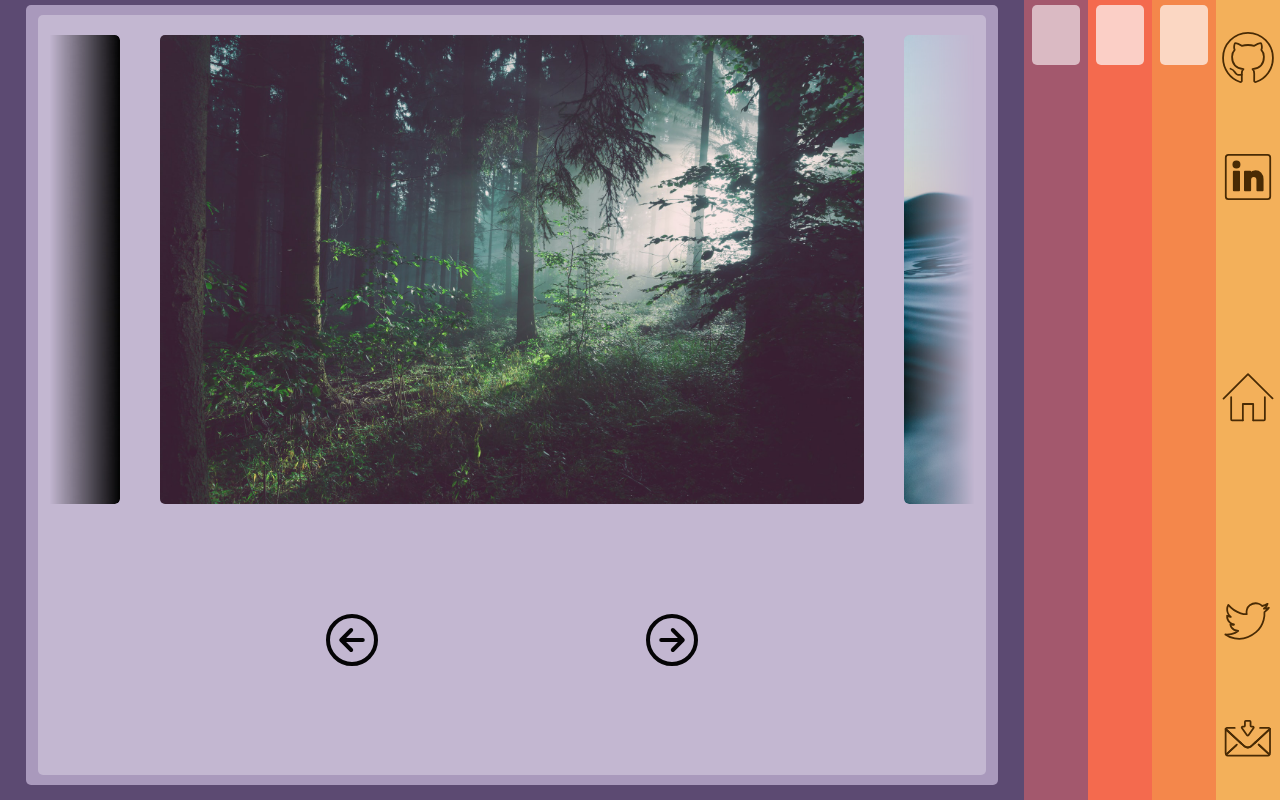
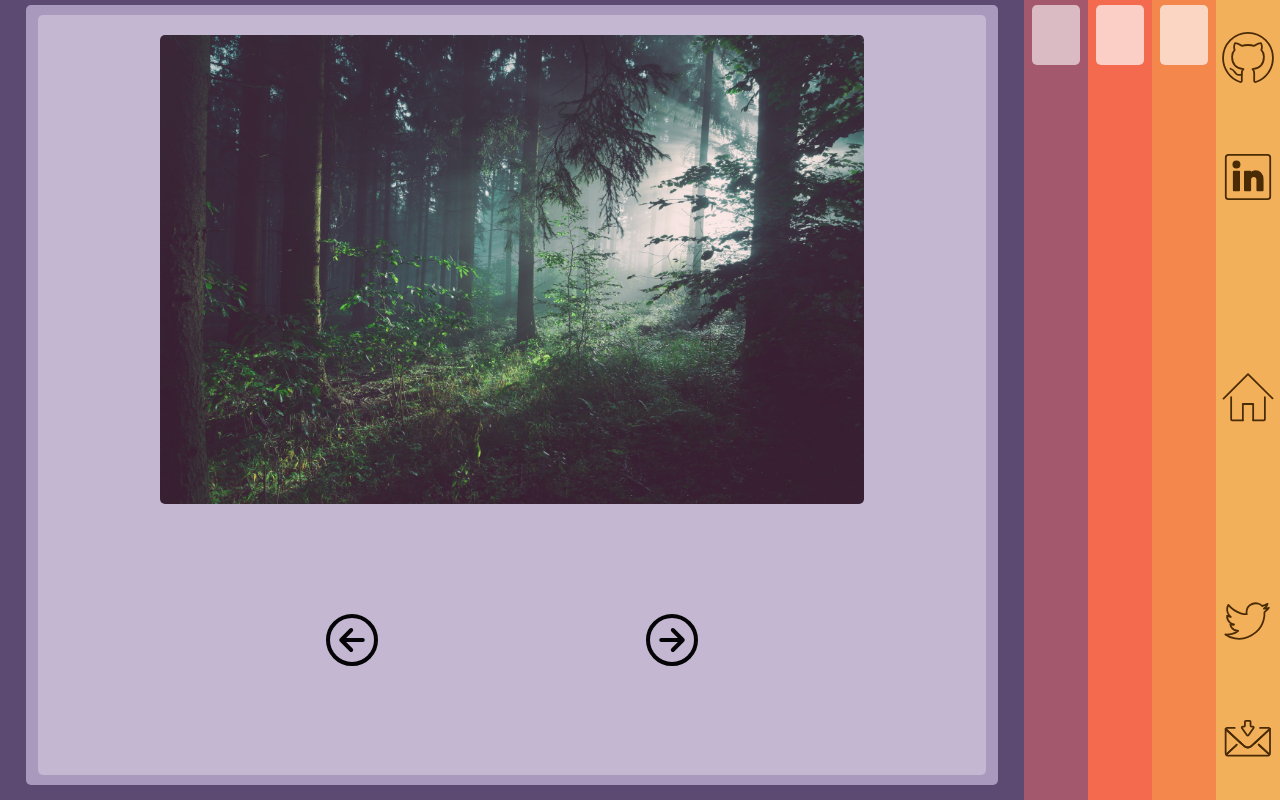
Before and after one commit to dayvista/portfolio-website, a React app: page /projects in a window 1280 px wide. Built offline with nearby package versions, Linux system fonts and the light colour scheme.

Commit message:
Carousel animation logic.

```diff
--- a/src/components/Sections/SectionToggles/ProjectsToggle.js
+++ b/src/components/Sections/SectionToggles/ProjectsToggle.js
@@ -24,7 +24,8 @@ const useComponentWillMount = (func) => {
 const ProjectsToggle = ({ index, sectionData, mVP, tVP }) => {
   const [imageWidth, setImageWidth] = useState(0);
   const [carouselLength, setCarouselLength] = useState(0);
-  const [carouselIndex, setCarouselIndex] = useState(1);
+  const [carouselTransformCounter, setCarouselTransformCounter] = useState(1);
+  const [carouselIndex, setCarouselIndex] = useState(0);
 
   let resizeWindow = () => {
     setImageWidth(window.innerWidth * 0.55 + 40);
@@ -44,27 +45,38 @@ const ProjectsToggle = ({ index, sectionData, mVP, tVP }) => {
   }, []);
 
   const carouselCounter = (event) => {
-    let indexCounter = carouselIndex;
+    let counter = carouselTransformCounter;
+    let index = carouselIndex;
 
     if (
       event.target.id === "back-arrow-icon" ||
       event.target.parentElement.id === "back-arrow-icon"
     ) {
-      if (indexCounter < 2) {
-        indexCounter++;
-        setCarouselIndex(indexCounter);
+      if (counter < 2) {
+        counter++;
+        setCarouselTransformCounter(counter);
+      }
+
+      if (index > -1) {
+        index--;
+        setCarouselIndex(index);
       }
     } else if (
       event.target.id === "next-arrow-icon" ||
       event.target.parentElement.id === "next-arrow-icon"
     ) {
-      if (indexCounter > -3) {
-        indexCounter--;
-        setCarouselIndex(indexCounter);
+      if (counter > -3) {
+        counter--;
+        setCarouselTransformCounter(counter);
+      }
+
+      if (index < projectsData.length + 1) {
+        index++;
+        setCarouselIndex(index);
       }
     }
 
-    console.log(indexCounter);
+    console.log(index);
   };
 
   const { opacity, width, height, cursor, ...toggledProps } = useSpring({
@@ -110,47 +122,134 @@ const ProjectsToggle = ({ index, sectionData, mVP, tVP }) => {
     },
   });
 
-  const imageSpring = useSpring({
-    transform:
-      carouselLength % 2 === 0
-        ? "translateX(" + imageWidth * (carouselIndex + 0.5) + "px)"
-        : "translateX(" + imageWidth * carouselIndex + "px)",
-    from: {
-      transform:
-        carouselLength % 2 === 0
-          ? "translateX(" + imageWidth * (carouselIndex + 0.5) + "px)"
-          : "translateX(" + imageWidth * carouselIndex + "px)",
-    },
-  });
-
+  // transition: from "initial" to "none"
   const imgSprings = useSprings(
     projectsData.length,
     projectsData.map((project, i) => ({
-      transform:
-        carouselLength % 2 === 0
-          ? "translateX(" + imageWidth * (carouselIndex + 0.5) + "px)"
-          : "translateX(" + imageWidth * carouselIndex + "px)",
+      to:
+        i !== carouselIndex
+          ? [
+              { opacity: 0 },
+              {
+                transform:
+                  carouselLength % 2 === 0
+                    ? "translateX(" +
+                      imageWidth * (carouselTransformCounter + 0.5) +
+                      "px)"
+                    : "translateX(" +
+                      imageWidth * carouselTransformCounter +
+                      "px)",
+              },
+            ]
+          : [
+              {
+                transform:
+                  carouselLength % 2 === 0
+                    ? "translateX(" +
+                      imageWidth * (carouselTransformCounter + 0.5) +
+                      "px)"
+                    : "translateX(" +
+                      imageWidth * carouselTransformCounter +
+                      "px)",
+              },
+              { opacity: 1 },
+            ],
       from: {
+        opacity: i === carouselIndex ? 1 : 0,
         transform:
           carouselLength % 2 === 0
-            ? "translateX(" + imageWidth * (carouselIndex + 0.5) + "px)"
-            : "translateX(" + imageWidth * carouselIndex + "px)",
+            ? "translateX(" +
+              imageWidth * (carouselTransformCounter + 0.5) +
+              "px)"
+            : "translateX(" + imageWidth * carouselTransformCounter + "px)",
       },
     }))
   );
 
-  const imgClonesSprings = useSprings(
+  // i = [projectsData.length + i]
+  const lastImgClonesSprings = useSprings(
     2,
     projectsData.map((project, i) => ({
-      transform:
-        carouselLength % 2 === 0
-          ? "translateX(" + imageWidth * (carouselIndex + 0.5) + "px)"
-          : "translateX(" + imageWidth * carouselIndex + "px)",
+      to:
+        i !== carouselIndex
+          ? [
+              { opacity: i === carouselIndex ? 1 : 0 },
+              {
+                transform:
+                  carouselLength % 2 === 0
+                    ? "translateX(" +
+                      imageWidth * (carouselTransformCounter + 0.5) +
+                      "px)"
+                    : "translateX(" +
+                      imageWidth * carouselTransformCounter +
+                      "px)",
+              },
+            ]
+          : [
+              {
+                transform:
+                  carouselLength % 2 === 0
+                    ? "translateX(" +
+                      imageWidth * (carouselTransformCounter + 0.5) +
+                      "px)"
+                    : "translateX(" +
+                      imageWidth * carouselTransformCounter +
+                      "px)",
+              },
+              { opacity: i === carouselIndex ? 1 : 0 },
+            ],
       from: {
+        opacity: i === carouselIndex ? 1 : 0,
         transform:
           carouselLength % 2 === 0
-            ? "translateX(" + imageWidth * (carouselIndex + 0.5) + "px)"
-            : "translateX(" + imageWidth * carouselIndex + "px)",
+            ? "translateX(" +
+              imageWidth * (carouselTransformCounter + 0.5) +
+              "px)"
+            : "translateX(" + imageWidth * carouselTransformCounter + "px)",
+      },
+    }))
+  );
+
+  // i = i - 2
+  const firstImgClonesSprings = useSprings(
+    2,
+    projectsData.map((project, i) => ({
+      to:
+        i !== carouselIndex
+          ? [
+              { opacity: i === carouselIndex ? 1 : 0 },
+              {
+                transform:
+                  carouselLength % 2 === 0
+                    ? "translateX(" +
+                      imageWidth * (carouselTransformCounter + 0.5) +
+                      "px)"
+                    : "translateX(" +
+                      imageWidth * carouselTransformCounter +
+                      "px)",
+              },
+            ]
+          : [
+              {
+                transform:
+                  carouselLength % 2 === 0
+                    ? "translateX(" +
+                      imageWidth * (carouselTransformCounter + 0.5) +
+                      "px)"
+                    : "translateX(" +
+                      imageWidth * carouselTransformCounter +
+                      "px)",
+              },
+              { opacity: i === carouselIndex ? 1 : 0 },
+            ],
+      from: {
+        opacity: i === carouselIndex ? 1 : 0,
+        transform:
+          carouselLength % 2 === 0
+            ? "translateX(" +
+              imageWidth * (carouselTransformCounter + 0.5) +
+              "px)"
+            : "translateX(" + imageWidth * carouselTransformCounter + "px)",
       },
     }))
   );
@@ -163,7 +262,7 @@ const ProjectsToggle = ({ index, sectionData, mVP, tVP }) => {
       <animated.div className="carousel-container">
         <animated.div className="carousel-slider" style={carouselSpring}>
           {/* Clone of last 2 images in carousel */}
-          {imgClonesSprings.map((prop, i) => (
+          {lastImgClonesSprings.map((prop, i) => (
             <animated.img
               key={i - 2}
               id={
@@ -190,7 +289,8 @@ const ProjectsToggle = ({ index, sectionData, mVP, tVP }) => {
               style={prop}
             ></animated.img>
           ))}
-          {imgClonesSprings.map((prop, i) => (
+          {/* Clone of first 2 images in carousel */}
+          {firstImgClonesSprings.map((prop, i) => (
             <animated.img
               key={i + projectsData.length}
               id={`slide-${projectsData[i].id}-clone`}
--- a/src/styles/css/Sections/Projects.css
+++ b/src/styles/css/Sections/Projects.css
@@ -29,16 +29,6 @@
   -ms-user-select: none;
   width: 55vw;
   transition: -webkit-mask-image 0.25s, mask-image 0.25s, clip-path 0.25s;
-}
-.carousel-slider #slide-4-clone {
-  -webkit-mask-image: linear-gradient(to left, #000 0%, transparent 10%, transparent 100%);
-  mask-image: linear-gradient(to left, #000 0%, transparent 10%, transparent 100%);
-  clip-path: inset(0% 0% 0% 90%);
-}
-.carousel-slider #slide-2 {
-  -webkit-mask-image: linear-gradient(to right, #000 0%, transparent 10%, transparent 100%);
-  mask-image: linear-gradient(to right, #000 0%, transparent 10%, transparent 100%);
-  clip-path: inset(0% 90% 0% 0%);
 }
 .arrow-container {
   display: flex;
```
Also changed, not shown: src/styles/less/Sections/Projects.less (+30 -30 lines).
